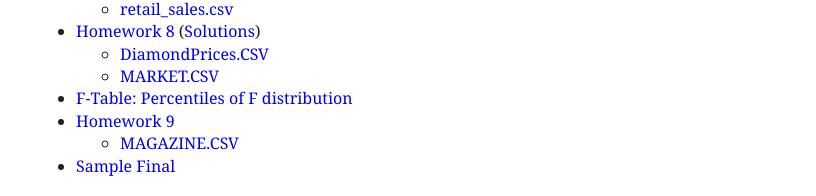
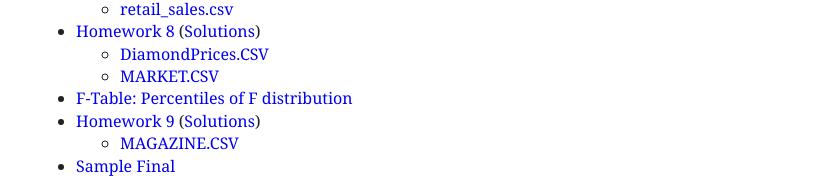
Before and after one commit to patperry/patperry.github.com, a Jekyll site: the page built from course/cor1305/index.html, in a window 1280 px wide. Shown: the part 2125-2321 px from the top of the page, without its empty margins (176-992 px from the left). Built offline with Jekyll 4.4.1, drawn with Linux system fonts in a browser that asks for light colours.

Commit message:
add hw9 solutions

```diff
--- a/course/cor1305/index.html
+++ b/course/cor1305/index.html
@@ -170,6 +170,7 @@ stylesheet: /css/main.css?v=1
     </ul>
   <li><a href="handout/f-percentile.pdf">F-Table: Percentiles of F distribution</a>
   <li><a href="hw/hw09.pdf">Homework 9</a>
+    (<a href="hw/hw09sol.pdf">Solutions</a>)
     <ul>
       <li><a href="data/MAGAZINE.CSV">MAGAZINE.CSV</a>
 <!--
```
Also changed, not shown: 1 other file.
